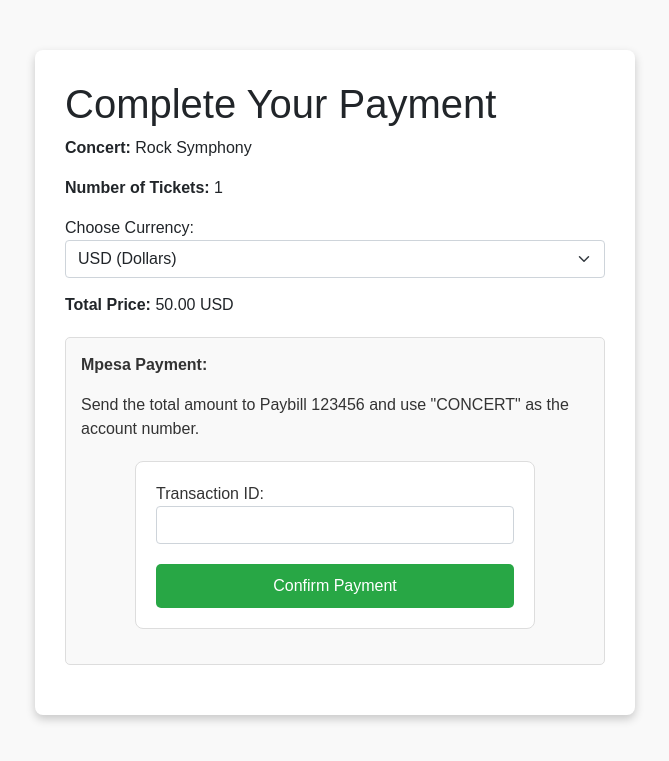
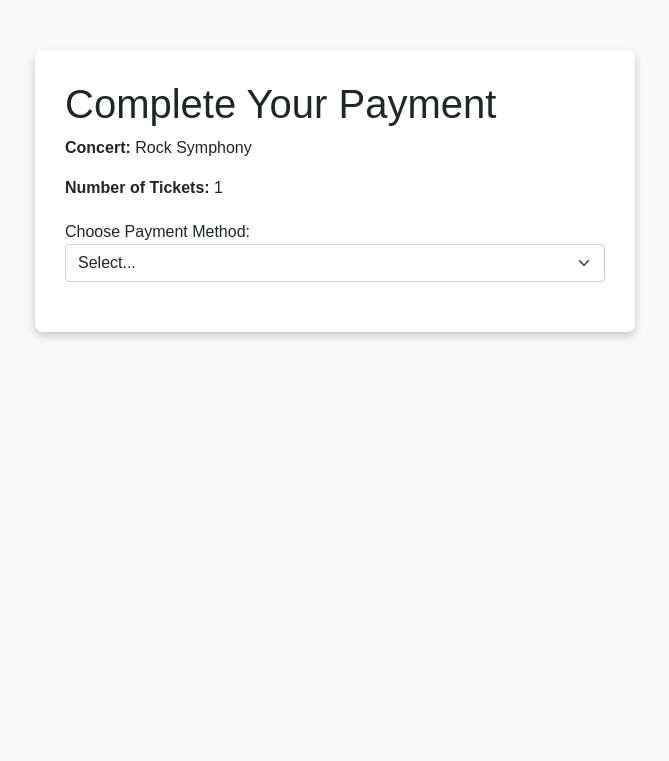
Before and after one commit to Delsaroush/concert, a Django app: template concert/templates/pay.html in a window 1280 px wide. Shown: the top 761 px of the page, without its empty margins (305-974 px from the left). Run offline with Django 5.2, Linux system fonts and the light colour scheme; the template is opened without the code that fills it, so the values that code supplies are empty.

Commit message:
Initial commit

```diff
--- a/concert/templates/pay.html
+++ b/concert/templates/pay.html
@@ -1,7 +1,6 @@
 <!DOCTYPE html>
 <html lang="en">
 <head>
-    <link rel="stylesheet" href="/styles.css">
     <link rel="stylesheet" href="https://cdn.jsdelivr.net/npm/bootstrap@5.1.3/dist/css/bootstrap.min.css">
     <style>
         body {
@@ -32,35 +31,20 @@
         .btn-submit:hover {
             background-color: #218838;
         }
-        .payment-instructions {
+        .payment-section {
             margin: 20px 0;
-            padding: 15px;
-            background: #f9f9f9;
-            border: 1px solid #ddd;
-            border-radius: 5px;
-            color: #333;
-        }
-        .currency-select {
-            margin-bottom: 15px;
         }
     </style>
     <title>Payment Page</title>
     <script>
-        // Currency conversion rates
-        const conversionRates = {
-            USD: 1,        // Base price in USD
-            GBP: 0.73,     // Example: 1 USD = 0.73 GBP
-            KES: 110.50    // Example: 1 USD = 110.50 KES
-        };
+        function showPaymentMethod() {
+            // Hide all payment forms
+            const methods = document.querySelectorAll(".payment-method");
+            methods.forEach(method => method.style.display = "none");
 
-        function updateCurrency() {
-            const basePrice = parseFloat(document.getElementById('base-price').value);
-            const selectedCurrency = document.getElementById('currency').value;
-            const conversionRate = conversionRates[selectedCurrency];
-            const convertedPrice = (basePrice * conversionRate).toFixed(2);
-
-            // Update the total price display
-            document.getElementById('total-price').textContent = `${convertedPrice} ${selectedCurrency}`;
+            // Show the selected payment method form
+            const selectedMethod = document.getElementById("payment-method").value;
+            document.getElementById(selectedMethod).style.display = "block";
         }
     </script>
 </head>
@@ -70,32 +54,65 @@
         <p><strong>Concert:</strong> Rock Symphony</p>
         <p><strong>Number of Tickets:</strong> 1</p>
 
-        <!-- Currency Selection -->
-        <div class="currency-select">
-            <label for="currency">Choose Currency:</label>
-            <select id="currency" class="form-select" onchange="updateCurrency()">
-                <option value="USD" selected>USD (Dollars)</option>
-                <option value="GBP">GBP (Pounds)</option>
-                <option value="KES">KES (Kenyan Shillings)</option>
+        <!-- Payment Method Selection -->
+        <div class="payment-section">
+            <label for="payment-method">Choose Payment Method:</label>
+            <select id="payment-method" class="form-select" onchange="showPaymentMethod()">
+                <option value="" selected>Select...</option>
+                <option value="mpesa">Mpesa</option>
+                <option value="visa">Visa</option>
+                <option value="paypal">PayPal</option>
+                <option value="debit-card">Debit Card</option>
             </select>
         </div>
 
-        <!-- Ticket Price -->
-        <input type="hidden" id="base-price" value="50"> <!-- Base price in USD -->
-        <p><strong>Total Price:</strong> <span id="total-price">50.00 USD</span></p>
-
-        <div id="payment-section">
-            <!-- Mpesa Payment Example -->
-            <div class="payment-instructions">
+        <!-- Mpesa Payment -->
+        <div id="mpesa" class="payment-method" style="display: none;">
             <p><strong>Mpesa Payment:</strong></p>
             <p>Send the total amount to Paybill 123456 and use "CONCERT" as the account number.</p>
             <form action="/confirm_mpesa/" method="POST">
-                    <input type="hidden" name="csrfmiddlewaretoken" value="ibzBgyKfZ7xJtNuyDbqZXhHBBMQwpUkWtszOWovj8SQLJM4jdn8111BBMkaRcwlx">
                 <label for="transaction_id">Transaction ID:</label>
                 <input type="text" id="transaction_id" name="transaction_id" class="form-control" required>
-                    <button type="submit" class="btn-submit">Confirm Payment</button>
+                <button type="submit" class="btn-submit">Confirm Mpesa Payment</button>
             </form>
         </div>
+
+        <!-- Visa Payment -->
+        <div id="visa" class="payment-method" style="display: none;">
+            <p><strong>Visa Payment:</strong></p>
+            <form action="/confirm_visa/" method="POST">
+                <label for="card_number">Card Number:</label>
+                <input type="text" id="card_number" name="card_number" class="form-control" placeholder="xxxx-xxxx-xxxx-xxxx" required>
+                <label for="expiry_date">Expiry Date:</label>
+                <input type="text" id="expiry_date" name="expiry_date" class="form-control" placeholder="MM/YY" required>
+                <label for="cvv">CVV:</label>
+                <input type="text" id="cvv" name="cvv" class="form-control" placeholder="123" required>
+                <button type="submit" class="btn-submit">Confirm Visa Payment</button>
+            </form>
+        </div>
+
+        <!-- PayPal Payment -->
+        <div id="paypal" class="payment-method" style="display: none;">
+            <p><strong>PayPal Payment:</strong></p>
+            <form action="/confirm_paypal/" method="POST">
+                <label for="paypal_email">PayPal Email:</label>
+                <input type="email" id="paypal_email" name="paypal_email" class="form-control" placeholder="example@domain.com" required>
+                <button type="submit" class="btn-submit">Pay with PayPal</button>
+            </form>
+        </div>
+
+        <!-- Debit Card Payment -->
+        <div id="debit-card" class="payment-method" style="display: none;">
+            <p><strong>Debit Card Payment:</strong></p>
+            <form action="/confirm_debit/" method="POST">
+                <label for="card_number_debit">Card Number:</label>
+                <input type="text" id="card_number_debit" name="card_number" class="form-control" placeholder="xxxx-xxxx-xxxx-xxxx" required>
+                <label for="expiry_date_debit">Expiry Date:</label>
+                <input type="text" id="expiry_date_debit" name="expiry_date" class="form-control" placeholder="MM/YY" required>
+                <label for="cvv_debit">CVV:</label>
+                <input type="text" id="cvv_debit" name="cvv" class="form-control" placeholder="123" required>
+                <button type="submit" class="btn-submit">Confirm Debit Card Payment</button>
+            </form>
         </div>
     </div>
 </body>
```
Also changed, not shown: concert/templates/book_ticket.html (+10 -56 lines). Lines whose indentation alone changed are shown as unchanged.
